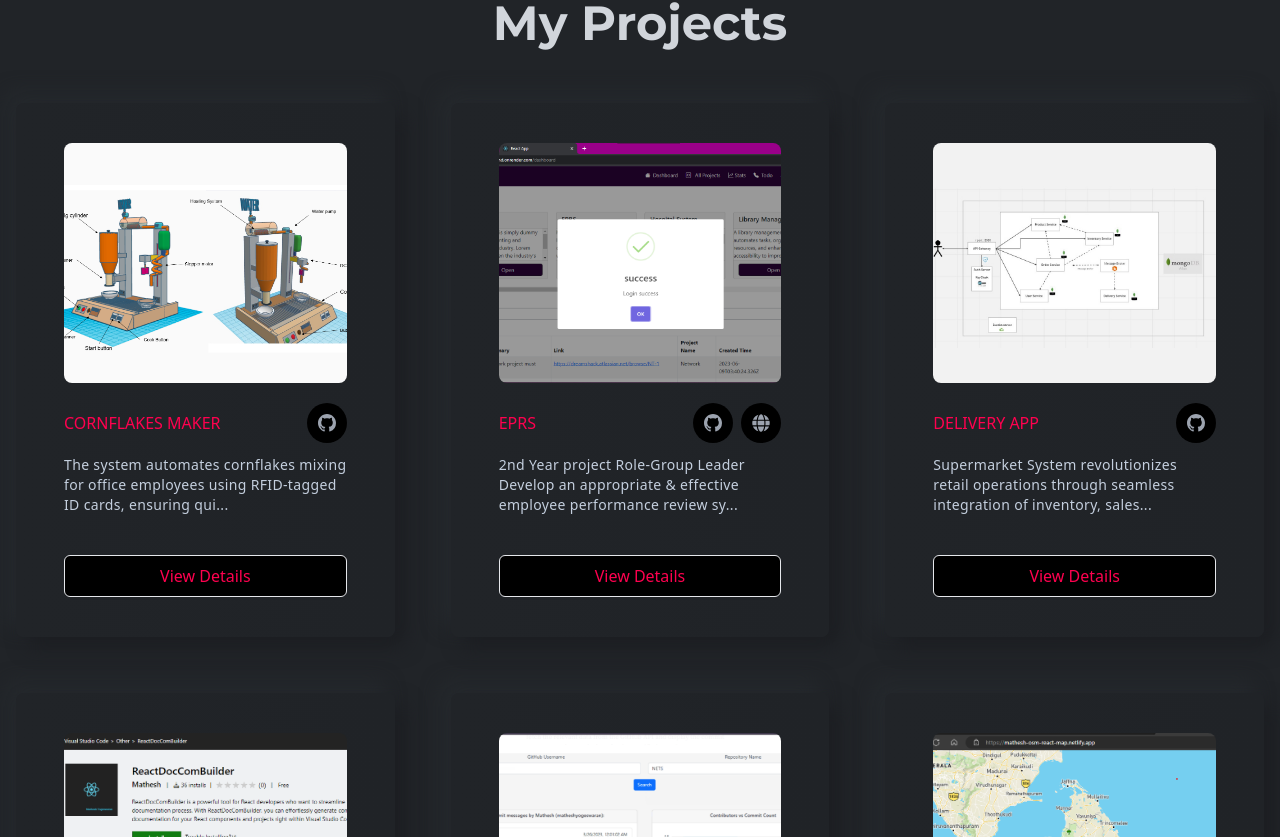
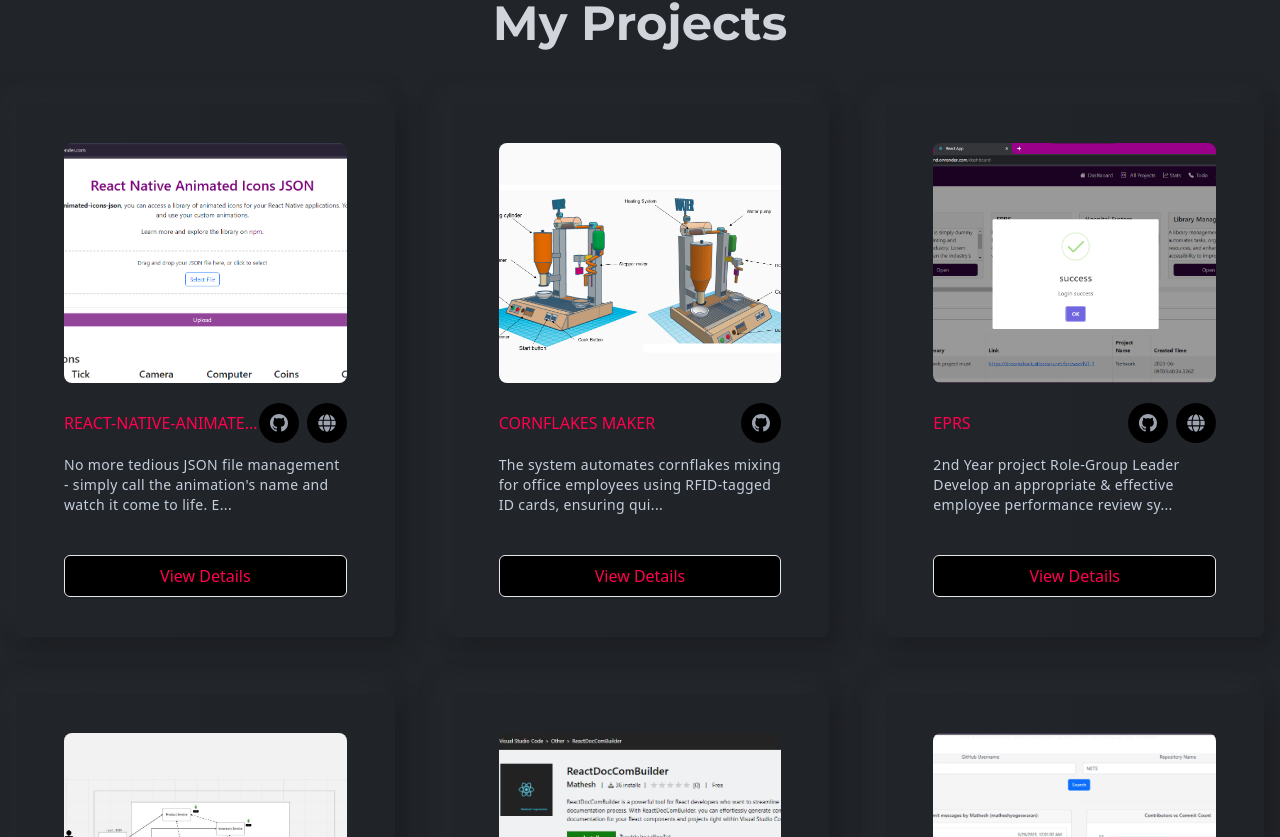
Before and after one commit to matheshyogeswaran/mathesh-react, a React (Create React App) app: page / in a window 1280 px wide. Shown: the part 1835-2672 px from the top of the page. Built offline with nearby package versions, Linux system fonts and the light colour scheme; no server answers.

Commit message:
npm project added

```diff
--- a/src/assets/index.js
+++ b/src/assets/index.js
@@ -14,6 +14,7 @@
 import reactVS from "./images/projects/reactVS.png"
 import OSM from "./images/projects/OSM.png"
 import githubChart from "./images/projects/githubChart.png"
+import json from "./images/projects/JSON.png"
 export {
   logo,
   bannerImg,
@@ -30,7 +31,8 @@
   favicon,
   reactVS,
   OSM,
-  githubChart
+  githubChart,
+  json
 
 
 };
--- a/src/components/projects/Projects.js
+++ b/src/components/projects/Projects.js
@@ -1,7 +1,7 @@
 import React, { useState } from 'react';
 
 import Title from '../layouts/Title'
-import { HardwareProject, eprs, delivery, reactVS, OSM, githubChart } from "../../assets/index";
+import { HardwareProject, eprs, delivery, reactVS, OSM, githubChart, json } from "../../assets/index";
 import ProjectModal from './ProjectModal'; // Assuming you have a ProjectModal component
 import ProjectsCard from './ProjectsCard';
 
@@ -30,6 +30,20 @@
         />
       </div>
       <div className="grid grid-cols-1 md:grid-cols-2 xl:grid-cols-3 gap-6 xl:gap-14">
+      <ProjectsCard
+          title="react-native-animated-icons-json"
+          des="No more tedious JSON file management - simply call the animation's name and watch it come to life. Easily save and access your JSON animations via JSON Saver, ensuring convenient management. Join our community to explore a diverse collection of animated icons and effortlessly enhance your React Native projects with a touch of interactivity. "
+          src={json}
+          githubLink="https://github.com/matheshyogeswaran/react-native-animated-icons-json"
+          websiteLink="https://www.linkedin.com/posts/mathesh-yogeswaran_reactnative-animatedicons-jsonsaver-activity-7178427506629259265-lN8c?utm_source=share&utm_medium=member_desktop"
+          onClick={() => handleProjectClick({
+            title: "react-native-animated-icons-json",
+            description: "No more tedious JSON file management - simply call the animation's name and watch it come to life. Easily save and access your JSON animations via JSON Saver, ensuring convenient management. Join our community to explore a diverse collection of animated icons and effortlessly enhance your React Native projects with a touch of interactivity. ",
+            githubLink: "https://github.com/matheshyogeswaran/react-native-animated-icons-json",
+            technologies: ["React", "NPM"],
+            image: json // Assuming HardwareProject is the image URL
+          })}
+        />
         <ProjectsCard
           title="Cornflakes Maker"
           des="The system automates cornflakes mixing for office employees using RFID-tagged ID cards, ensuring quick, hygienic, and free meals, thus addressing time constraints and dissatisfaction with manual food serving."
```
Also changed, not shown: src/assets/images/projects/JSON.png (added).
